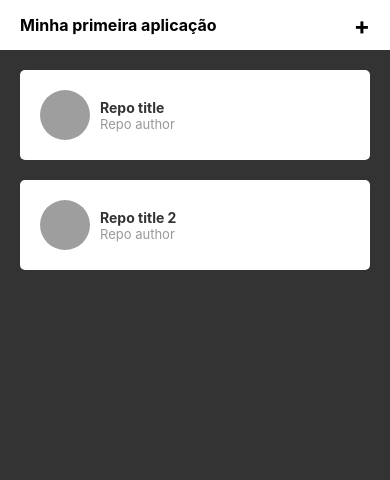
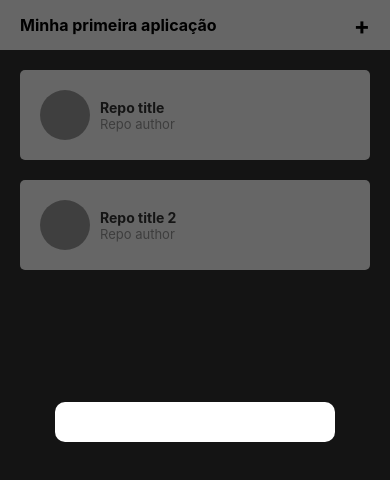
Before and after one commit to cotrim149/reactNativeHelloWorld, a React Native app: screen / in a window 390 px wide. Shown: the top 480 px of the page. Built offline with nearby package versions, Linux system fonts and the light colour scheme; grey boxes are pictures that could not be loaded.

Commit message:
Adding new modal componet

```diff
--- a/App.js
+++ b/App.js
@@ -15,6 +15,7 @@ import {
 } from 'react-native';
 
 import Repo from './components/Repo';
+import NewRepoModal from './components/NewRepoModal';
 
 type Props = {};
 export default class App extends Component<Props> {
@@ -49,8 +50,10 @@ export default class App extends Component<Props> {
           {
             this.state.repos.map( repo => <Repo key={repo.id} data={repo}/> )
           }
+        </ScrollView>
 
-        </ScrollView>
+        <NewRepoModal />
+
       </View>
     );
   }
--- /dev/null
+++ b/components/NewRepoModal.js
@@ -0,0 +1,41 @@
+import React, {Component} from 'react';
+
+import {
+	View,
+	Text,
+	Modal,
+	TextInput,
+	StyleSheet,
+	TouchableOpacity,
+} from 'react-native';
+
+export default class NewRepoModal extends Component {
+	render() {
+		return(
+			// Modal é uma tela inteira, e a primeira view da hierarquia controla seu compotamento
+			<Modal animationType = 'fade' transparent = {true} visible = {true}>
+				<View style={styles.modalContainer}>
+					<View style={styles.boxContainer}>
+
+					</View>
+				</View>
+			</Modal>
+		);
+	}
+}
+
+const styles = StyleSheet.create ({
+		modalContainer: {
+			flex: 1,
+			backgroundColor: 'rgba(0,0,0,0.6)', // usando transaparência tem q ser com rgba
+			justifyContent: 'center',
+			alignItems: 'center',
+		},
+		boxContainer: {
+			padding: 20,
+			borderRadius: 10,
+			backgroundColor: '#FFF',
+			alignItems: 'center',
+			width: 280,
+		}
+});
```
